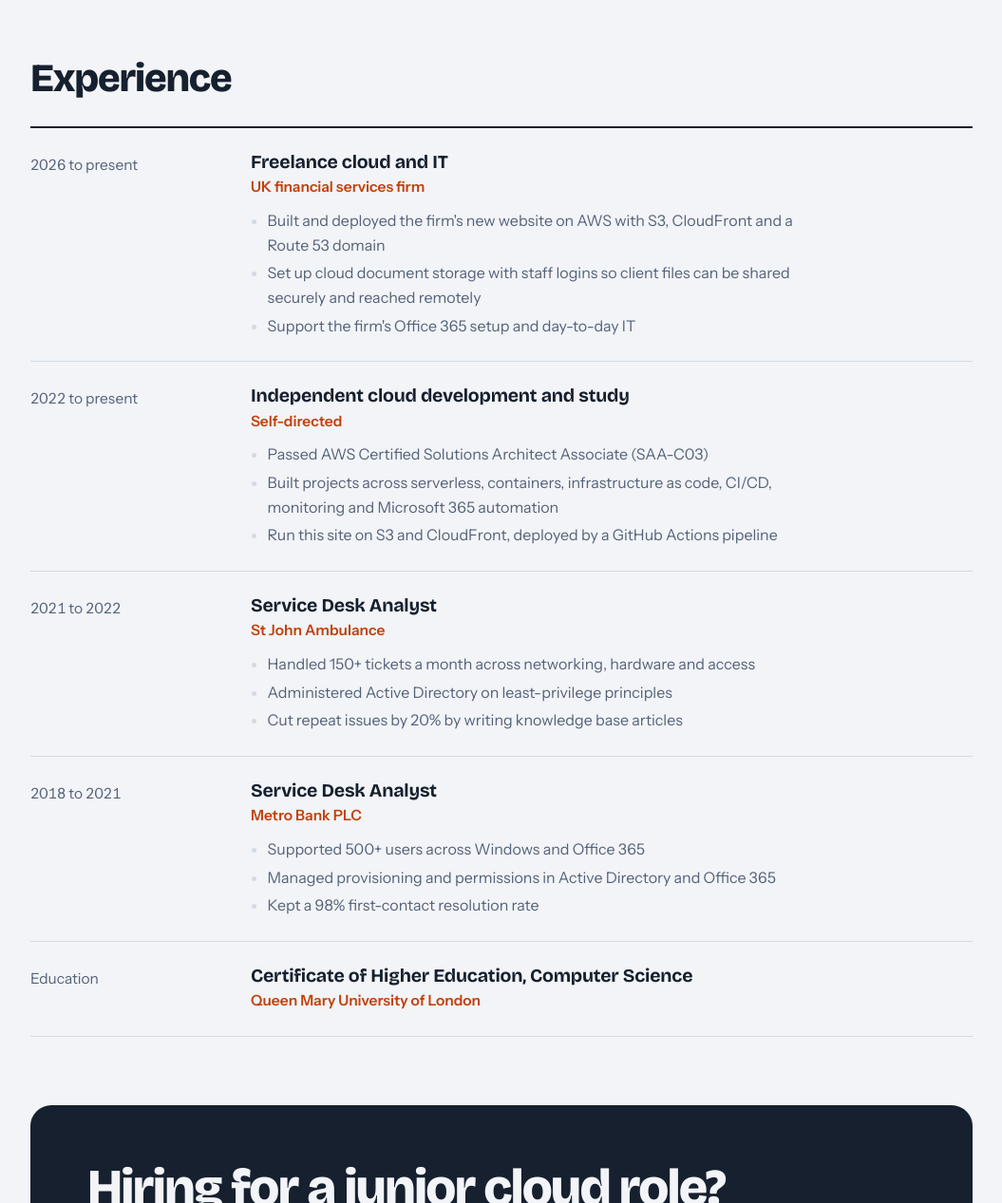
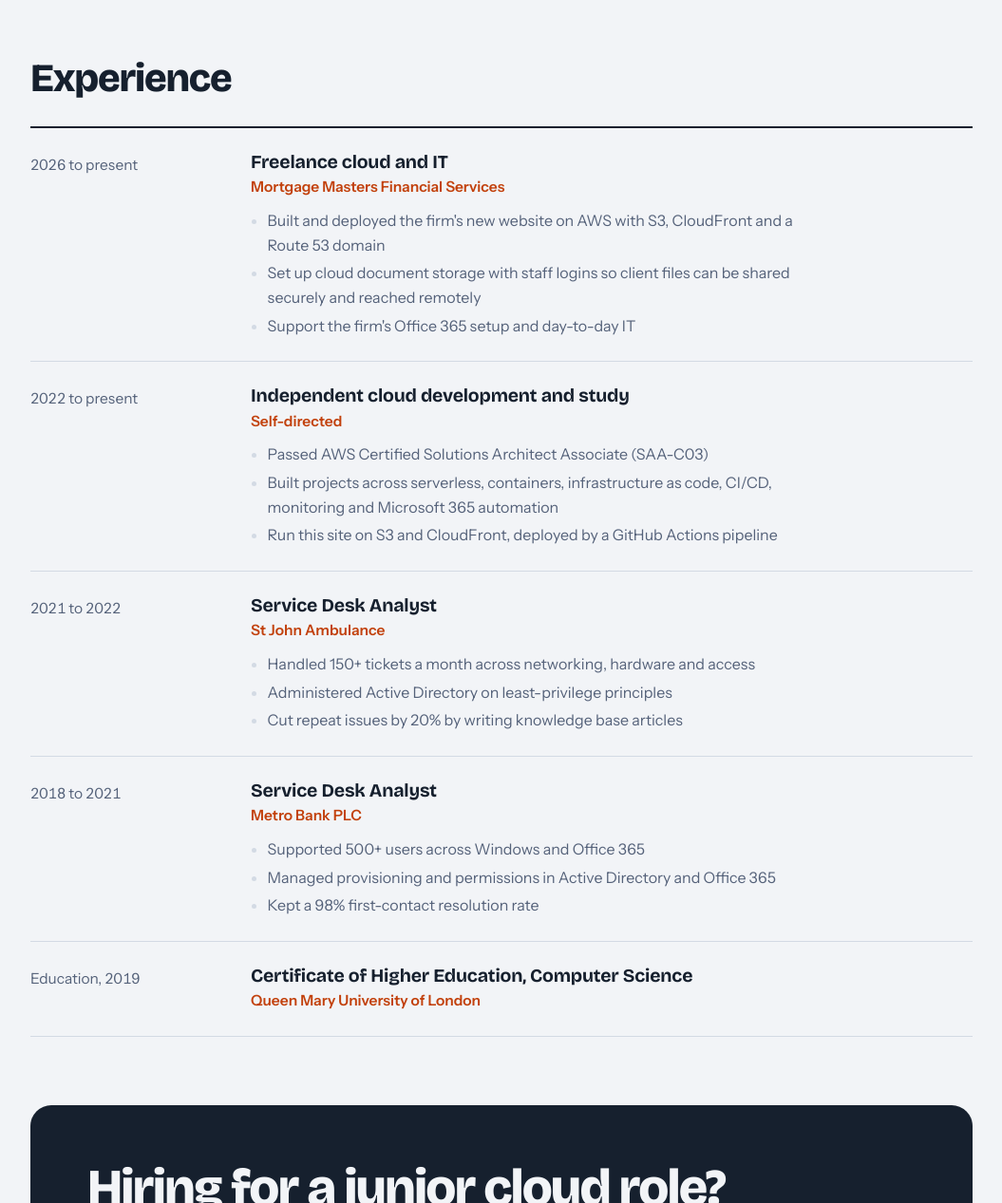
Before and after one commit to Vithushanth/vithu-cloud, a plain HTML site: page site/about.html in a window 1280 px wide. Shown: the part 1359-2626 px from the top of the page at 95% size, without its empty margins (112-1167 px from the left). Drawn offline with nearby package versions, Linux system fonts and the light colour scheme.

Commit message:
Update project

```diff
--- a/site/about.html
+++ b/site/about.html
@@ -72,7 +72,7 @@
       <p class="when">2026 to present</p>
       <div>
         <h3>Freelance cloud and IT</h3>
-        <p class="org">UK financial services firm</p>
+        <p class="org">Mortgage Masters Financial Services</p>
         <ul>
           <li>Built and deployed the firm's new website on AWS with S3, CloudFront and a Route 53 domain</li>
           <li>Set up cloud document storage with staff logins so client files can be shared securely and reached remotely</li>
@@ -117,7 +117,7 @@
       </div>
     </li>
     <li>
-      <p class="when">Education</p>
+      <p class="when">Education, 2019</p>
       <div>
         <h3>Certificate of Higher Education, Computer Science</h3>
         <p class="org">Queen Mary University of London</p>
```
